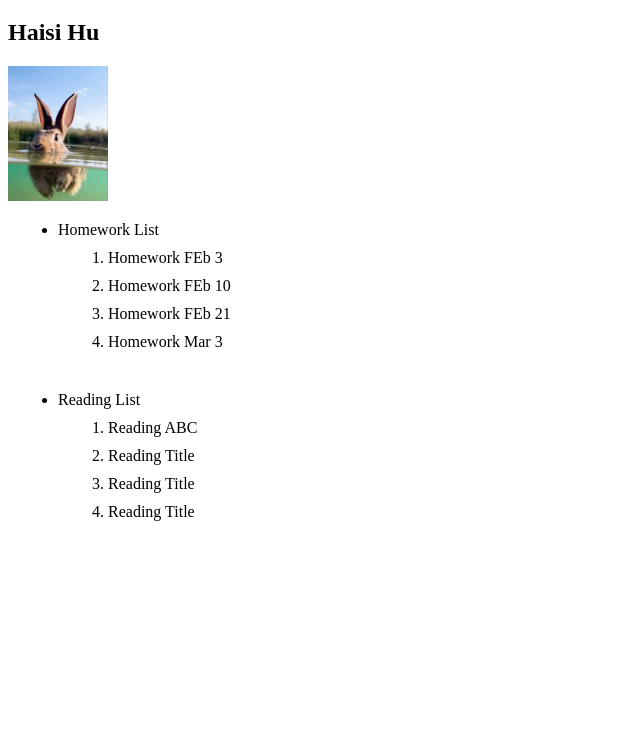
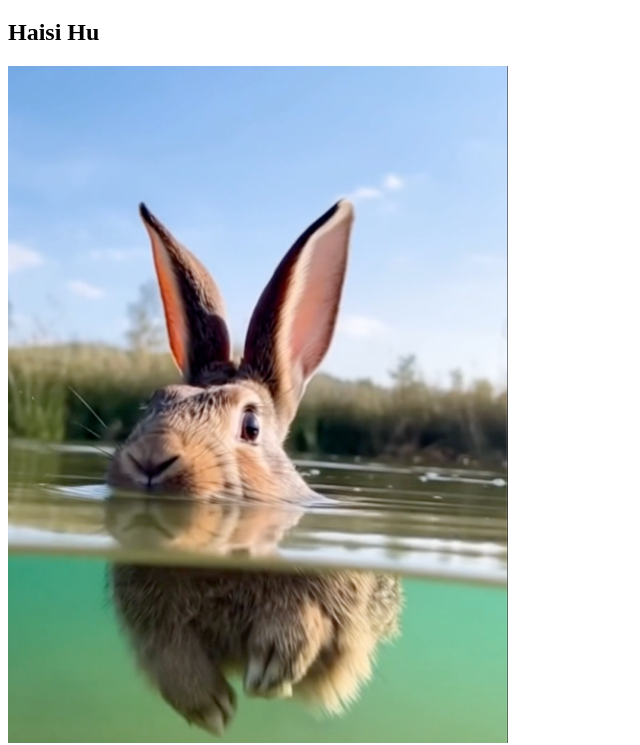
Before and after one commit to haisihu/cunymedia150, a plain HTML site: page index.html in a window 1280 px wide. Shown: the part 61-806 px from the top of the page, without its empty margins (0-640 px from the left). Drawn offline with Linux system fonts and the light colour scheme.

Commit message:
Update index.html

```diff
--- a/index.html
+++ b/index.html
@@ -17,7 +17,7 @@
   <h1>Lab #</h1>
     <h2>Haisi Hu</h2>
 
-<img src="SwimRabbit.png" width="100"> <!--this html comment link your image-->
+<img src="SwimRabbit.png" width="500"> <!--this html comment link your image-->
 <ul>
 
     <li>
```
